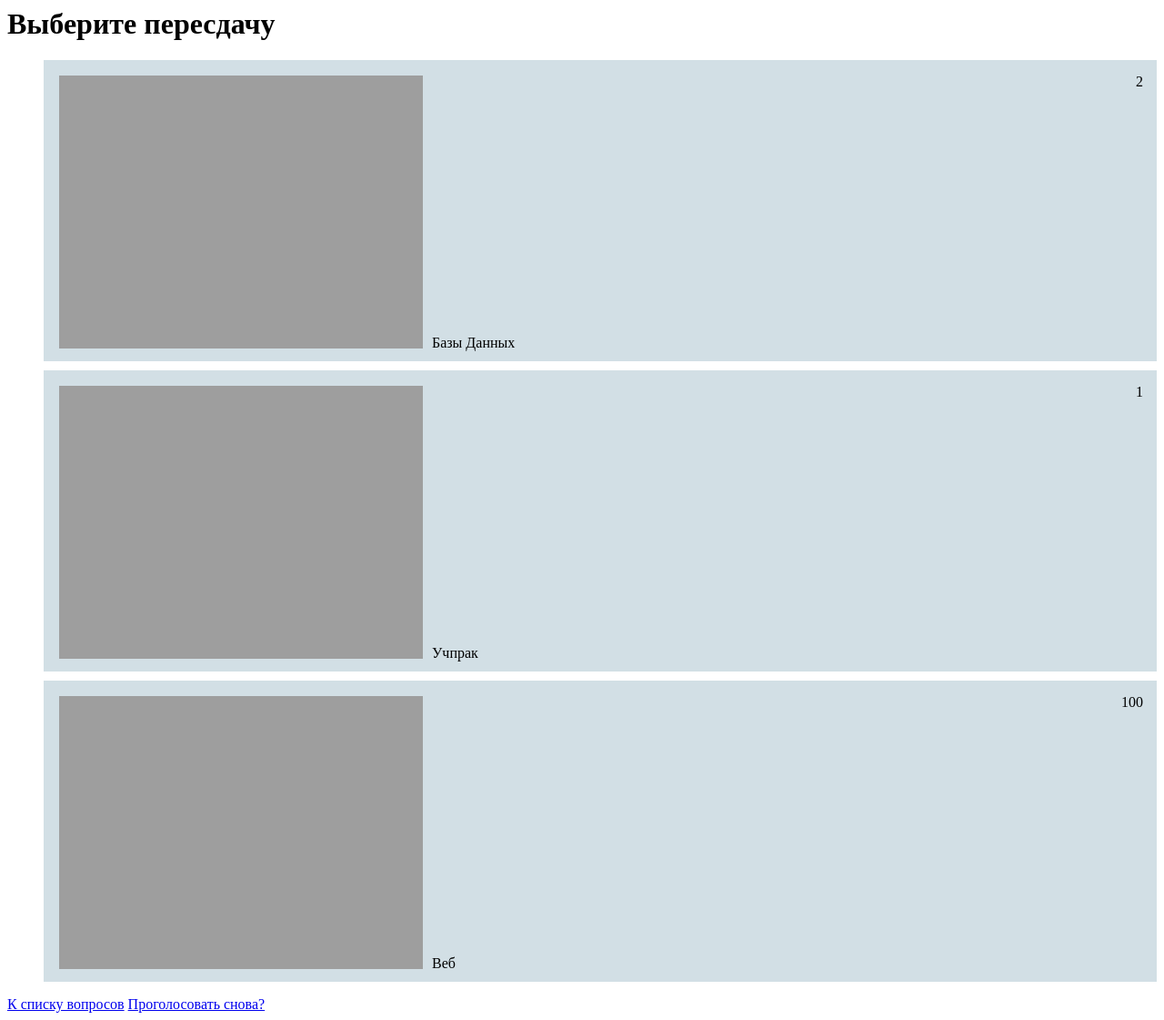
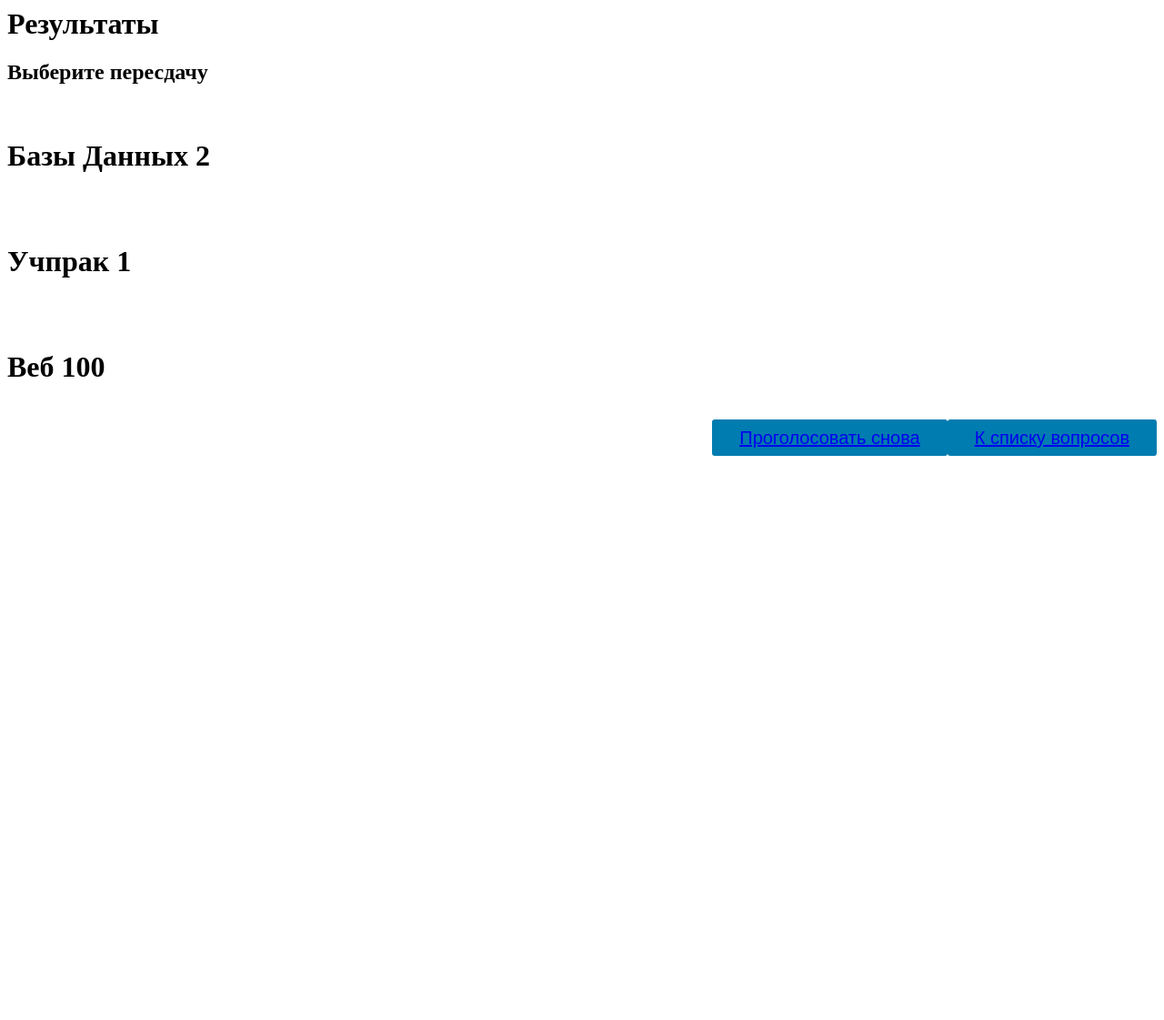
Before and after one commit to TihonkovSergey/spbu, a Django app: page /polls/11/results/ in a window 1280 px wide. Shown: the whole page at 91% size. After the commit the page ends 501 px from the top, so only its background shows below. Run offline with Django 3.2, Linux system fonts and the light colour scheme; data comes from the database, SQL or seed files in the repository; both versions use the stored data as it was after the commit; parts of the project's set-up code (start-up, migrations or seed data) failed here and were passed over; grey boxes are pictures that could not be loaded.

Commit message:
django web app update

```diff
--- a/web_2019/mysite/mysite/settings.py
+++ b/web_2019/mysite/mysite/settings.py
@@ -25,7 +25,7 @@ SECRET_KEY = 'op7the+4m&14sv8+2f-!q3ph=^!51aa#6*_g3_8v*9u7erj-_f'
 # SECURITY WARNING: don't run with debug turned on in production!
 DEBUG = True
 
-ALLOWED_HOSTS = []
+ALLOWED_HOSTS = ['814b7d92c3af49cd8e8c4fc424c9cb31.vfs.cloud9.us-east-1.amazonaws.com', 'bf03996c.ngrok.io', 'ec2-54-221-98-144.compute-1.amazonaws.com']
 
 
 # Application definition
@@ -142,4 +142,3 @@ AUTHENTICATION_BACKENDS = (
 SITE_ID = 1
 
 LOGIN_REDIRECT_URL = '/polls/'
-#LOGIN_REDIRECT_URL = '/'
--- a/web_2019/mysite/polls/admin.py
+++ b/web_2019/mysite/polls/admin.py
@@ -9,7 +9,7 @@ class ChoiceInline(admin.TabularInline):
 class QuestionAdmin(admin.ModelAdmin):
     fieldsets = [
         (None,               {'fields': ['question_text']}),
-        ('Date information', {'fields': ['pub_date'], 'classes': ['collapse']}),
+        ('Информация о дате', {'fields': ['pub_date'], 'classes': ['collapse']}),
         ('Хотите получать уведомление на почту?',               {'fields':['sub_to_not']}),
     ]
     inlines = [ChoiceInline]
--- a/web_2019/mysite/polls/static/polls/results.css
+++ b/web_2019/mysite/polls/static/polls/results.css
@@ -11,7 +11,7 @@ li {
     top: 0;
     bottom: 0;
     left: 0;
-    width: var(w);
+    width: 100%;
     z-index: -1;
   }
 
@@ -25,51 +25,3 @@ li {
     font-size: 20px;
     line-height: 40px;
   }
-
-  input {
-    display: none;
-  }
-
-  label {
-    vertical-align: middle;
-    cursor: pointer;
-    line-height: 10px;
-    overflow: hidden;
-  }
-  label:before {
-    content: url("http://img.qa01.medscapestatic.com/pi/videoplayer/icons/qna-radio-off.png");
-    overflow: hidden;
-    display: inline-block;
-    margin-right: 10px;
-    margin-top: 2px;
-    margin-left: 2px;
-    margin-bottom: -1px;
-  }
-
-  input[type=radio]:checked + label:before {
-    content: url("http://img.qa01.medscapestatic.com/pi/videoplayer/icons/qna-radio-on.png");
-    margin-top: 0;
-    margin-left: 0;
-    margin-bottom: -3px;
-    margin-right: 8px;
-  }
-
-  li.correct label:before {
-    content: url("http://img.qa01.medscapestatic.com/pi/videoplayer/icons/qna-correct.png");
-    margin-top: 0;
-    margin-left: 0;
-    margin-bottom: -5px;
-    margin-right: 6px;
-  }
-
-  li.correct input[type=radio]:checked + label:before {
-    content: url("http://img.qa01.medscapestatic.com/pi/videoplayer/icons/qna-correct.png");
-    margin-top: 0;
-    margin-left: 0;
-    margin-bottom: -5px;
-    margin-right: 6px;
-  }
-
-  .perc-number {
-    float: right;
-  }
--- a/web_2019/mysite/polls/templates/polls/results.html
+++ b/web_2019/mysite/polls/templates/polls/results.html
@@ -2,18 +2,15 @@
 
 <link rel="stylesheet" type="text/css" href="{% static 'polls/results.css' %}">
 
-<h1>{{ question.question_text }}</h1>
+<head><h1>Результаты</h1></head>
+<h2>{{ question.question_text }}</h2>
 
-<ul>
 {% for choice in question.choice_set.all %}
-    <!--<li>{{ choice.choice_text }} -- {{ choice.votes }} vote{{ choice.votes|pluralize }}</li><!-->
-    <li><span class="perc-back" style="width: 100%"></span>
-        <input type="radio" name="answer" id="answer1" value="1">
-        <label for="answer">{{choice.choice_text}}</label>
-        <span class="perc-number">{{choice.votes}}</span>
-      </li>
+    <br><h1>{{choice.choice_text}}</a>
+        <span class="perc-number">{{choice.votes}}</span></h1>
+      </br>
 {% endfor %}
-</ul>
 
-<a href="{% url 'polls:index' %}">К списку вопросов</a>
-<a href="{% url 'polls:detail' question.id %}">Проголосовать снова?</a>
+
+<button><a href="{% url 'polls:index' %}">К списку вопросов</a></button>
+<button><a href="{% url 'polls:detail' question.id %}">Проголосовать снова</a></button>
--- a/web_2019/mysite/polls/views.py
+++ b/web_2019/mysite/polls/views.py
@@ -40,7 +40,7 @@ def vote(request, question_id):
         # Redisplay the question voting form.
         return render(request, 'polls/detail.html', {
             'question': question,
-            'error_message': "You didn't select a choice.",
+            'error_message': "Вы не выбрали ответ",
         })
     except:
         # Redisplay the question voting form.
@@ -58,7 +58,7 @@ def vote(request, question_id):
             params_to_admin = {
                 'question': question.question_text,
                 'choice':selected_choice.choice_text,
-                'name': 'Sergey'
+                'name': str(request.user.first_name + " " + request.user.last_name)
             }
             requests.post(url = URL, data=json.dumps(params_to_admin))
         # Always return an HttpResponseRedirect after successfully dealing
```
Also changed, not shown: web_2019/mysite/polls/static/polls/detail.css (+2 -36 lines), web_2019/mysite/polls/static/polls/index.css (+5 -5 lines), web_2019/mysite/polls/templates/polls/detail.html (+9 -2 lines), web_2019/mysite/polls/templates/polls/index.html (+12 -2 lines), web_2019/mysite/db.sqlite3, web_2019/mysite/polls/migrations/0002_auto_20191223_1448.py (added).
